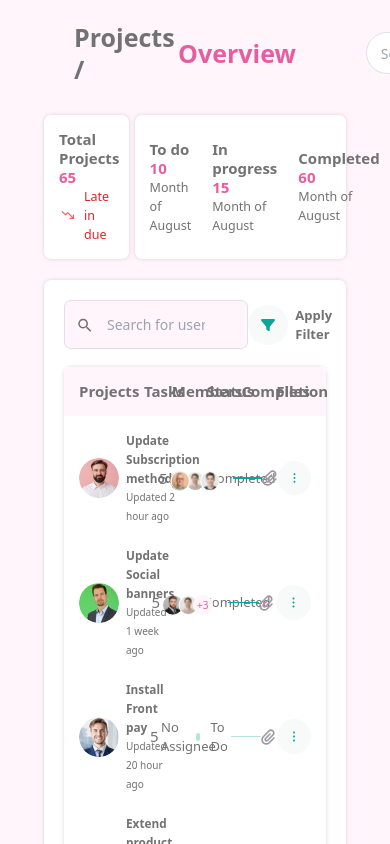
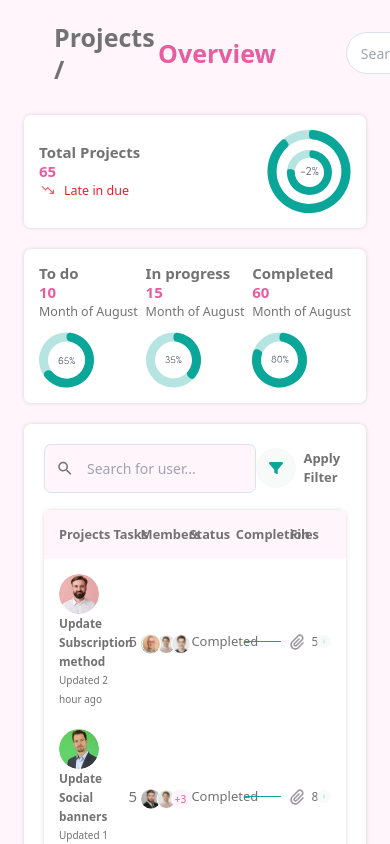
Before and after one commit to mustophy/my-shop, a Next.js app: page /projects/overview in a window 390 px wide. Built offline with nearby package versions, Linux system fonts and the light colour scheme.

Commit message:
Responsiveness

```diff
--- a/components/Layout.jsx
+++ b/components/Layout.jsx
@@ -9,7 +9,7 @@ const Layout = ({ children }) => {
   return (
     <div className='pl-4 pr-4 sm:pl-[218px] sm:pr-8'>
       <Sidebar />
-      <div className='ml-[30px] py-6 pr-[30px] h-[100vh] flex flex-col'>
+      <div className='ml-[10px] sm:ml-[30px] py-6 pr-[10px] sm:pr-[30px] h-[100vh] flex flex-col'>
         <div className='flex mb-[30px] items-center pl-[30px]'>
           <p className='font-[700] text-[25px] leading-[32px]'>{formattedPath}</p>
           <p className='text-primary ml-1 font-[700] text-[25px] leading-[32px]'>{mainPath}</p>
--- a/components/ui/IconInput.jsx
+++ b/components/ui/IconInput.jsx
@@ -2,11 +2,11 @@ import React from 'react'
 
 const IconInput = ({label, placeholder, img}) => {
   return (
-    <div className=''>
+    <div className='w-full xl:w-[45%]'>
         <label className=''>{label}</label>
-        <div className='flex items-center p-[10px] bg-surface-accent w-[19rem] border border-[#DDE2E8] rounded-md mt-[12px]'>
+        <div className='flex items-center p-[10px] bg-surface-background   border border-[#DDE2E8] rounded-md mt-[12px]'>
             <img src={img} alt='img' className='mr-[10px] h-[13px] w-[18px]' />
-            <input type="text" placeholder={placeholder} className='bg-transparent outline-none' />
+            <input type="text" placeholder={placeholder} className='bg-transparent outline-none ' />
         </div>
     </div>
   )
--- a/pages/account/setting.js
+++ b/pages/account/setting.js
@@ -11,7 +11,7 @@ const setting = () => {
     const [connectG, setConnectG] = useState(true)
     const [connectS, setConnectS] = useState(true)
   return (
-    <div className='flex gap-x-10 h-full p-[30px] bg-white'>
+    <div className='flex flex-col md:flex-row gap-x-10 h-full p-[30px] bg-white'>
         <div className="w-[262px]">
             <div className='relative'>
                 <svg className='absolute top-5 left-4' width="14" height="14" viewBox="0 0 14 14" fill="none" xmlns="http://www.w3.org/2000/svg">
@@ -211,19 +211,19 @@ const setting = () => {
                 <div className='mt-[30px]'></div>
                 <TitleCard title="Password & Security" >
                     <div className='flex gap-y-[25px] gap-x-[50px] flex-wrap'>
-                    <div className='w-[260px] relative '>
+                    <div className='w-full xl:w-[45%] relative '>
                         <div className='absolute top-6 text-[20px] left-4'>
                             <img src="/assets/setting/key.svg" alt="" />
                         </div>
                         <input type="text" className='py-[14px] w-full pl-12 border border-surface-border pr-6 rounded-lg bg-surface-accent' placeholder='Enter Current Password' />
                     </div>
-                    <div className='w-[260px] relative'>
+                    <div className='w-full xl:w-[45%] relative'>
                         <div className='absolute top-6 text-[20px] left-4'>
                             <img src="/assets/setting/key.svg" alt="" />
                         </div>
                         <input type="text" className='py-[14px] w-full pl-12 border border-surface-border pr-6 rounded-lg bg-surface-accent' placeholder='Enter New Password' />
                     </div>
-                    <div className='w-[260px] relative'>
+                    <div className='w-full xl:w-[45%] relative'>
                         <div className='absolute top-6 text-[20px] left-4'>
                             <img src="/assets/setting/key.svg" alt="" />
                         </div>
@@ -246,9 +246,9 @@ const setting = () => {
                         <input type='checkbox' className='mr-[7px]' />
                         <p className='text-[12px]'>Confirm that I want to delete my account</p>
                     </div>
-                    <div className='flex justify-end mt-[35px] mb-[10px] mr-[25px]'>
+                    <div className='flex flex-col gap-[15px] md:flex-row justify-start md:justify-end mt-[35px] mb-[10px] mr-[25px]'>
                         <OutlineButton className='px-[35px]'>Learn more</OutlineButton>
-                        <FilledButton className='bg-red-600 ml-[30px]'>Delete</FilledButton>
+                        <FilledButton className='bg-red-600 '>Delete</FilledButton>
                     </div>
                 </TitleCard>
             </div>
--- a/pages/projects/overview.js
+++ b/pages/projects/overview.js
@@ -4,8 +4,8 @@ import Data from '@/data/projects-overview.json'
 const Overview = () => {
   return (
     <div>
-      <div className='flex justify-between'>
-        <div className='flex items-center rounded-lg p-[15px] shadow-shadow2 bg-white w-[28%] justify-between'>
+      <div className='sm:flex justify-between'>
+        <div className='flex items-center rounded-lg p-[15px] shadow-shadow2 bg-white sm:w-[28%] justify-between mb-6 sm:mb-0'>
           <div>
             <p className='font-bold'>Total Projects</p>
             <p className='text-primary font-bold'>65</p>
@@ -15,34 +15,34 @@ const Overview = () => {
             <img src='/assets/projects/chart1.svg' alt='' />
           </div>
         </div>
-        <div className='w-[70%] flex justify-between rounded-lg p-[15px] shadow-shadow2 bg-white'>
-          <div className='flex gap-6 items-center'>
+        <div className='sm:w-[70%] flex justify-between rounded-lg p-[15px] shadow-shadow2 bg-white'>
+          <div className='sm:flex gap-1 sm:gap-6 items-center'>
             <div>
               <p className='font-bold'>To do</p>
               <p className='text-primary font-bold'>10</p>
               <p className='text-[12.5px]'>Month of August</p>
             </div>
-            <div>
+            <div className='mt-3 sm:mt-0'>
               <img src='/assets/projects/chart2.svg' alt='' />
             </div>
           </div>
-          <div className='flex gap-6 items-center'>
+          <div className='sm:flex gap-1 sm:gap-6 items-center'>
             <div>
               <p className='font-bold'>In progress</p>
               <p className='text-primary font-bold'>15</p>
               <p className='text-[12.5px]'>Month of August</p>
             </div>
-            <div>
+            <div className='mt-3 sm:mt-0'>
               <img src='/assets/projects/chart3.svg' alt='' />
             </div>
           </div>
-          <div className='flex gap-6 items-center'>
+          <div className='sm:flex gap-1 sm:gap-6 items-center'>
             <div>
               <p className='font-bold'>Completed</p>
               <p className='text-primary font-bold'>60</p>
               <p className='text-[12.5px]'>Month of August</p>
             </div>
-            <div>
+            <div className='mt-3 sm:mt-0'>
               <img src='/assets/projects/chart4.svg' alt='' />
             </div>
           </div>
@@ -65,12 +65,12 @@ const Overview = () => {
         </div>
         <div className='rounded-lg  shadow-shadow2 bg-white'>
           <div className='flex p-[15px] bg-surface-background font-bold'>
-            <p className='font-bold w-[28%]'>Projects</p>
-            <p className='font-bold w-[12%]'>Tasks</p>
-            <p className='font-bold w-[15%]'>Members</p>
-            <p className='font-bold w-[15%]'>Status</p>
-            <p className='font-bold w-[15%]'>Completion</p>
-            <p className='font-bold w-[15%]'>Files</p>
+            <p className='text-[12.8px] sm:text-[15px] font-bold w-[20%] sm:w-[28%]'>Projects</p>
+            <p className='text-[12.8px] sm:text-[15px] font-bold w-[10%] sm:w-[12%]'>Tasks</p>
+            <p className='text-[12.8px] sm:text-[15px] font-bold w-[18%] sm:w-[15%]'>Members</p>
+            <p className='text-[12.8px] sm:text-[15px] font-bold w-[17%] sm:w-[15%]'>Status</p>
+            <p className='text-[12.8px] sm:text-[15px] font-bold w-[20%] sm:w-[15%]'>Completion</p>
+            <p className='text-[12.8px] sm:text-[15px] font-bold w-[10%] sm:w-[15%]'>Files</p>
             <div />
           </div>
 
@@ -78,14 +78,14 @@ const Overview = () => {
             {
               Data.map((project, index)=> (
                 <div className='flex items-center mb-[20px]'>
-                  <div className='flex gap-2 items-center w-[28%]'>
+                  <div className='sm:flex gap-2 items-center w-[20%] sm:w-[28%]'>
                     <img src={`/assets/projects/avatar${project.avatar}.svg`} alt="" />
                     <div>
                       <p className='text-[11.8px] font-bold'>{project.title}</p>
                       <p className='text-[10px]'>{project.subtitle}</p>
                     </div>
                   </div>
-                  <p className='w-[12%] pl-[15px]'>{project.tasks}</p>
+                  <p className='w-[10%] sm:w-[12%] pl-[15px]'>{project.tasks}</p>
                   <div className='flex w-[15%] relative mt-[-15px]'>
 
                     { (project.members.length > 4) &&
@@ -102,20 +102,20 @@ const Overview = () => {
                     {(project.members.length == 0) && <p className='text-[13px] mt-[15px]'>No Assignee</p> }
 
                   </div>
-                  <div className='flex w-[15%] gap-[10px] items-center'>
+                  <div className='flex w-[23%] sm:w-[15%] gap-[10px] items-center'>
                     {(project.status == "Completed") && <div className='h-[8px] w-[8px] bg-[#0AA699] rounded-full' />}
                     {(project.status == "To Do") && <div className='h-[8px] w-[8px] bg-[#B6E4E0] rounded-full' />}
                     {(project.status == "In progress") && <div className='h-[8px] w-[8px] bg-primary rounded-full' />}
                     <p className='text-[13px]'>{project.status}</p>
                   </div>
-                  <div className='w-[15%]'>
-                      <img src={`/assets/projects/${project.completion}.svg`} alt="" />
+                  <div className='w-[17%] sm:w-[15%]'>
+                      <img className='max-w-[80%]' src={`/assets/projects/${project.completion}.svg`} alt="" />
                   </div>
-                  <div className='flex gap-2 w-[8%] items-center'>
+                  <div className='flex gap-2 w-[10%] sm:w-[8%] items-center'>
                     <img className='h-[16px]' src="/assets/projects/file.svg" alt="" />
                     <p className='text-[12px]'>{project.files}</p>
                   </div>
-                  <div>
+                  <div className='w-[5%]'>
                     <img src="/assets/projects/more.svg" alt="" />
                   </div>
                 </div>
--- a/pages/users/add-user.js
+++ b/pages/users/add-user.js
@@ -1,11 +1,12 @@
 import { FilledButton } from "@/components/ui/Button"
+import { TitleCard } from "@/components/ui/Cards"
 import IconInput from "@/components/ui/IconInput"
 
 
 const addUser = () => {
   return (
-    <div>
-        <h2 className="text-black mb-[10px] w-[100%] p-[25px] bg-[#FBF9F7]">Basic Information</h2>
+    <div className="shadow-shadow1 bg-white pb-[10px] mb-[30px]">
+        <h2 className="text-black mb-[10px] w-[100%] p-[25px] bg-surface-background">Basic Information</h2>
         <div className="flex gap-4 items-center p-[25px] pt-[20px]">
             <img className="h-[50px]" src="/assets/add-user/profile.svg" alt='img' />
             <div>
```
